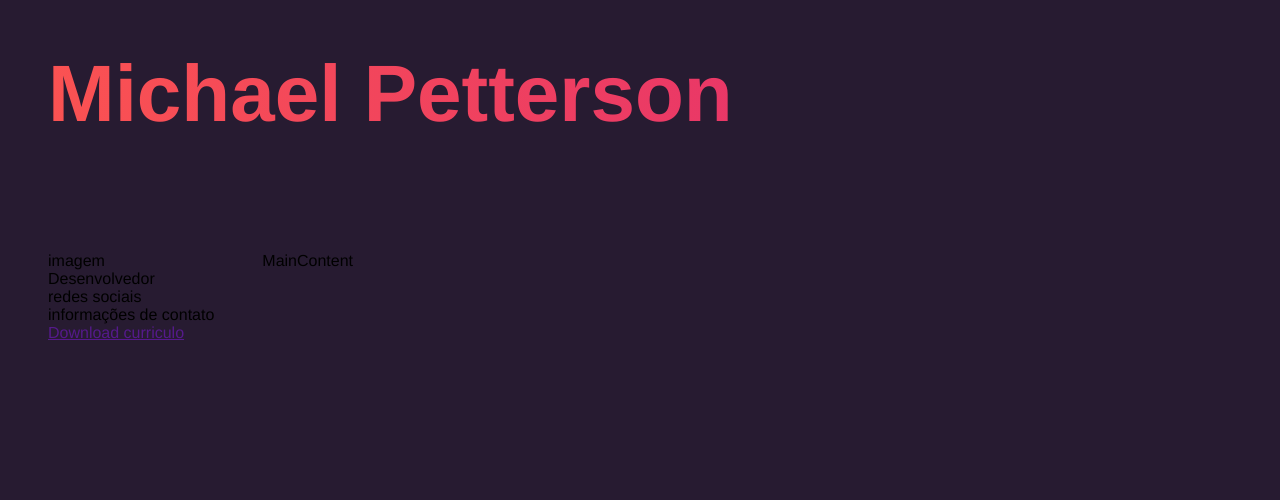
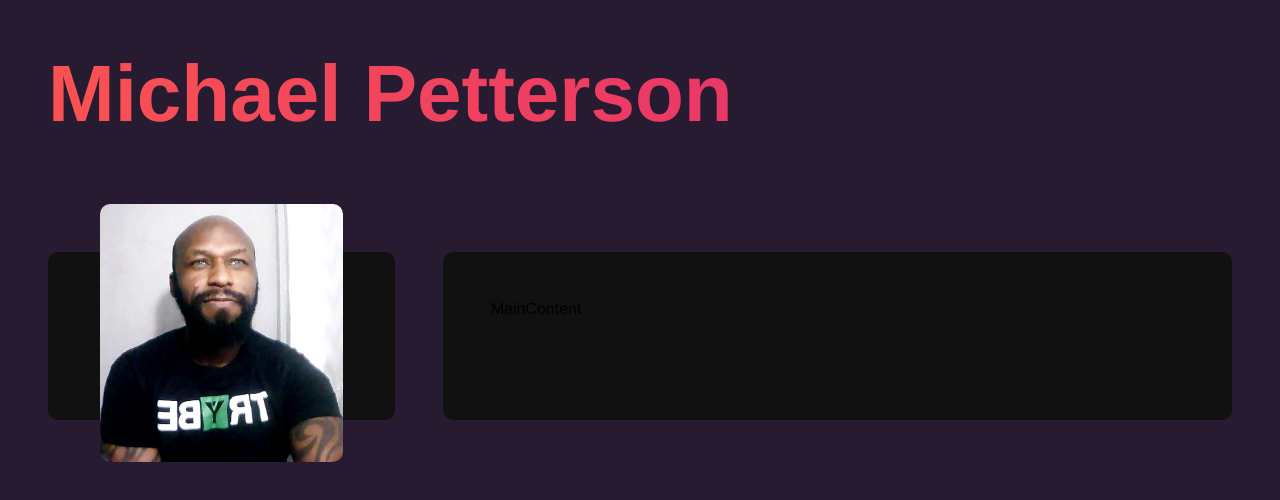
Before and after one commit to michael-petterson-06/portfolio, a React (Vite) app in the folder react_sass/: page / in a window 1280 px wide. Shown: the top 500 px of the page. Built offline with nearby package versions, Linux system fonts and the light colour scheme.

Commit message:
maincontent

```diff
--- a/react_sass/src/components/Maincontent.jsx
+++ b/react_sass/src/components/Maincontent.jsx
@@ -1,6 +1,10 @@
+import '../styles/components/maincontent.sass';
+
+
+
 const MainContent = () => {
   return (
-  <div>MainContent</div>)
+  <main id='main-content'>MainContent</main>)
 }
 
 export default MainContent;
--- a/react_sass/src/components/Sidebar.jsx
+++ b/react_sass/src/components/Sidebar.jsx
@@ -1,7 +1,10 @@
+import avatar from '../img/foto-michael.jpeg';
+import '../styles/components/sidebar.sass';
+
 const SideBar = () => {
     return (
         <aside id='sidebar'>
-            <p>imagem</p>
+            <img src={avatar} alt="michael petterson" />
             <p className="title">Desenvolvedor</p>
             <p>redes sociais</p>
             <p>informações de contato</p>
--- /dev/null
+++ b/react_sass/src/styles/components/maincontent.sass
@@ -0,0 +1,7 @@
+@use '../variables'
+
+#main-content
+    background-color: variables.$bg-color
+    flex: 2 1 0
+    border-radius: variables.$container-border-radius
+    padding: 3em
--- /dev/null
+++ b/react_sass/src/styles/components/sidebar.sass
@@ -0,0 +1,18 @@
+@use '../variables'
+
+#sidebar
+    background-color: variables.$bg-color
+    flex: 1 1 0
+    border-radius: variables.$container-border-radius
+    display: flex
+    align-items: center
+    flex-direction: column
+    text-align: center
+    position: relative
+    padding: 3rem 0
+
+    img
+        max-width: 70%
+        border-radius: variables.$container-border-radius
+        position: absolute
+        top: -3rem
```
